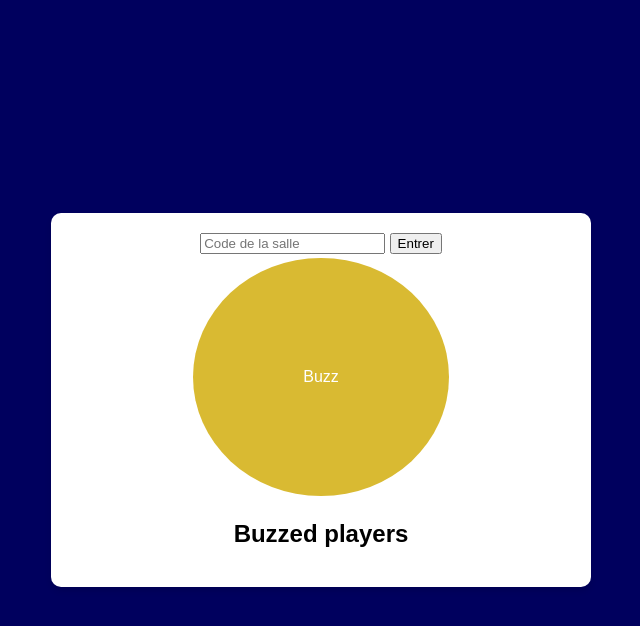
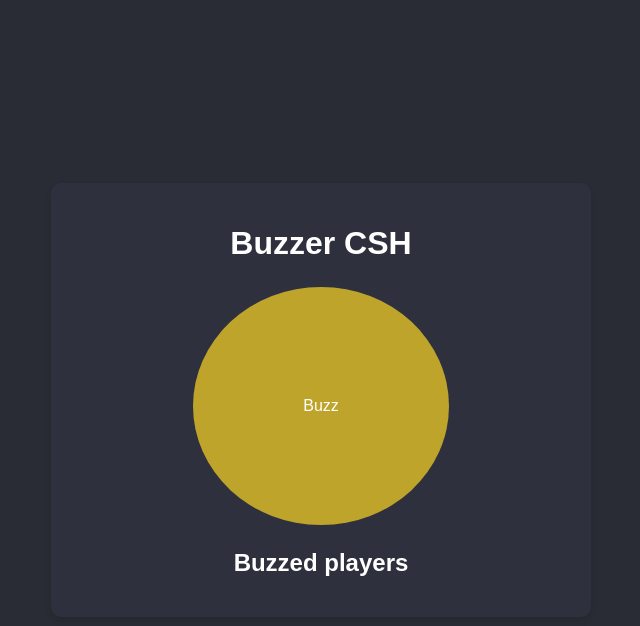
Before and after one commit to Vinada9952/Buzzer-csh, a plain HTML site: page web/join/index.html in a window 1280 px wide. Both pictures are taken after a click on the button "Entrer". Shown: the whole page, without its empty margins (319-959 px from the left). Drawn offline with Linux system fonts and the light colour scheme.

Commit message:
faire le code pour l'hôte

```diff
--- a/web/join/index.html
+++ b/web/join/index.html
@@ -14,20 +14,30 @@
     </head>
     <body>
         <div id="container">
-            <div id="room_code">
-                <input type="text" id="room-code-input" placeholder="Code de la salle" required>
+
+            <h1 style="color: white;" >Buzzer CSH</h1>
+
+            <div id="room-code">
+                <input type="text" id="room-code-input" placeholder="Code de la salle" required><br>
                 <button id="room-code-submit">Entrer</button>
             </div>
 
-            <button id="buzzer">Buzz</button>
+            <div id="in-game">
+                <button id="buzzer">Buzz</button>
 
-            <div id="players-buzzed">
-                <h2>Buzzed players</h2>
+                <div id="type-answer">
+                    <input type="text" id="answer-input" placeholder="Entrez votre code" required><br>
+                    <button id="answer-submit">Soumettre</button>
+                </div>
+
+                <div id="players-buzzed">
+                    <h2 style="color: white;">Buzzed players</h2>
+                </div>
             </div>
+
         </div>
 
 
-    <script src="scripts.js">
-    </script>
+    <script src="scripts.js"></script>
     </body>
 </html>
--- a/web/join/scripts.js
+++ b/web/join/scripts.js
@@ -0,0 +1,8 @@
+document.getElementById( "room-code-submit" ).addEventListener( "click", startGame )
+
+
+function startGame() {
+    console.log( "game start" )
+    document.getElementById( "in-game" ).style.display = "block";
+    document.getElementById( "room-code" ).style.display = "none";
+}
--- a/web/join/styles.css
+++ b/web/join/styles.css
@@ -6,14 +6,14 @@ body {
     justify-content: center;
     align-items: center;
     height: 100vh;
-    background-color: #00005e;
+    background-color: #292c34;
 }
 
 
 
 #container {
     text-align: center;
-    background: #fff;
+    background: #2e313d;
     padding: 20px;
     border-radius: 10px;
     box-shadow: 0 4px 6px rgba(0, 0, 0, 0.1);
@@ -21,7 +21,40 @@ body {
     max-width: 500px;
 }
 
+
+button {
+    padding: 10px 20px;
+    background-color: #bfa42c;
+    color: white;
+    border: none;
+    border-radius: 5px;
+    cursor: pointer;
+}
+
+
+button:hover {
+    padding: 10px 20px;
+    background-color: #d9ba32;
+    color: white;
+    border: none;
+    border-radius: 5px;
+    cursor: pointer;
+}
+
 #buzzer {
+    background-color: #bfa42c;
+    border: none;
+    color: white;
+    padding: 110px;
+    text-align: center;
+    text-decoration: none;
+    display: inline-block;
+    font-size: 16px;
+    margin: 4px 2px;
+    border-radius: 50%;
+}
+
+#buzzer:hover {
     background-color: #d9ba32;
     border: none;
     color: white;
@@ -33,3 +66,20 @@ body {
     margin: 4px 2px;
     border-radius: 50%;
 }
+
+input {
+    width: 80%;
+    padding: 10px;
+    margin: 10px 0;
+    border: 1px solid #ccc;
+    border-radius: 5px;
+}
+
+
+#in-game {
+    display: none;
+}
+
+#type-answer {
+    display: none;
+}
```
Also changed, not shown: web/create/index.html (+3 -1 lines), web/create/scripts.js (added), web/create/styles.css (added).
